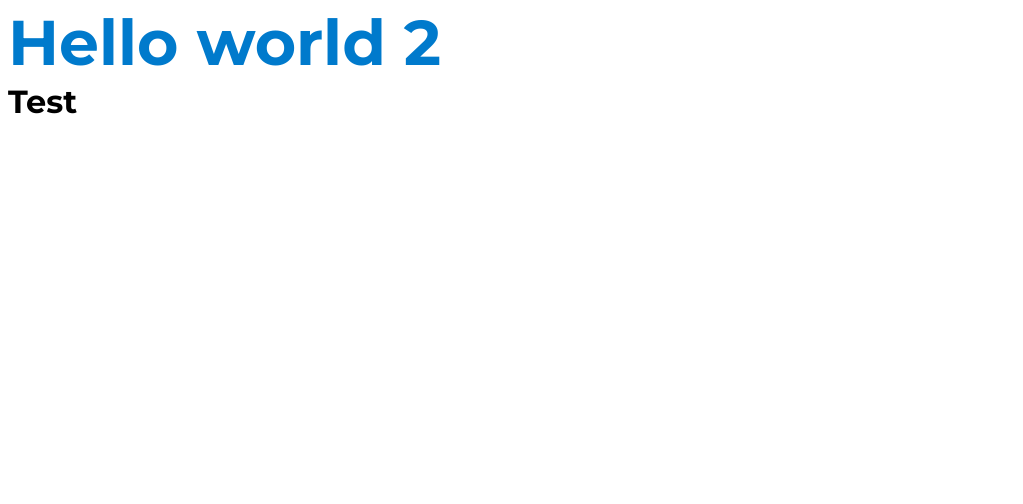
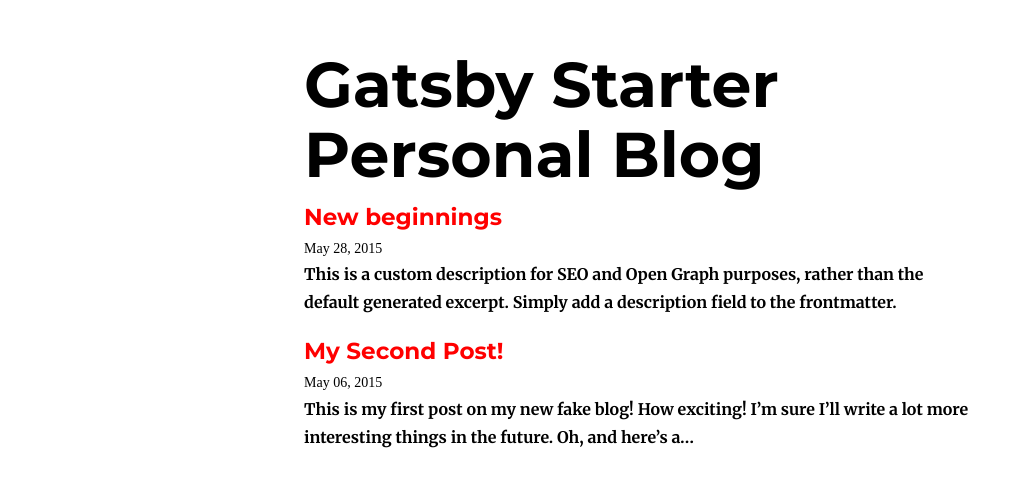
Before and after one commit to 1halfplusminus/gatsby-typescript-dev, a Gatsby site: page / in a window 1280 px wide. Shown: the whole page, without its empty margins (0-1023 px from the left). Built offline with nearby package versions, Linux system fonts and the light colour scheme; Gatsby itself is replaced by a stand-in of ours.

Commit message:
feat - cms

```diff
--- a/gatsby-config.js
+++ b/gatsby-config.js
@@ -36,6 +36,7 @@
         },
       },
     },
+    `gatsby-plugin-netlify-cms`
     // this (optional) plugin enables Progressive Web App + Offline functionality
     // To learn more, visit: https://gatsby.dev/offline
     // `gatsby-plugin-offline`,
--- a/package.json
+++ b/package.json
@@ -12,6 +12,7 @@
     "gatsby": "^2.15.29",
     "gatsby-image": "^2.2.24",
     "gatsby-plugin-manifest": "^2.2.20",
+    "gatsby-plugin-netlify-cms": "^4.1.22",
     "gatsby-plugin-offline": "^3.0.11",
     "gatsby-plugin-react-helmet": "^3.1.10",
     "gatsby-plugin-sharp": "^2.2.28",
@@ -20,6 +21,7 @@
     "gatsby-plugin-web-font-loader": "^1.0.4",
     "gatsby-source-filesystem": "^2.1.29",
     "gatsby-transformer-sharp": "^2.2.20",
+    "netlify-cms-app": "^2.9.7",
     "prop-types": "^15.7.2",
     "react": "^16.10.2",
     "react-dom": "^16.10.2",
--- /dev/null
+++ b/src/components/blogs/blog-list.tsx
@@ -0,0 +1,52 @@
+import React, { PropsWithChildren } from "react";
+import { Box } from "../../theme/box";
+import { Link, Text } from "../../theme/text";
+import { Title2 } from "../../theme/title";
+
+export interface BlogListProps {
+  title: string;
+  subtitle: string;
+  excerpt: string;
+}
+
+const Small = Text.withComponent("small");
+
+export const BlogList = ({ title, subtitle, excerpt }: BlogListProps) => {
+  return (
+    <BlogList.Wrapper>
+      <BlogList.Title title={title} />
+      <BlogList.Subtile title={subtitle} />
+      <BlogList.Text text={excerpt} />
+    </BlogList.Wrapper>
+  );
+};
+
+BlogList.Text = ({ text }) => {
+  return (
+    <Text fontFamily="serif" lineHeight="28px" fontSize="100%">
+      {text}
+    </Text>
+  );
+};
+
+BlogList.Wrapper = ({ children }: PropsWithChildren<{}>) => {
+  return <Box marginBottom={2}>{children}</Box>;
+};
+
+BlogList.Subtile = ({ title }: { title: string }) => {
+  return (
+    <Small lineHeight="22.4px" fontSize={1}>
+      {title}
+    </Small>
+  );
+};
+
+BlogList.Title = ({ title }: { title: string }) => {
+  return (
+    <Title2>
+      <Link lineHeight={1.1} fontSize="1.4427rem" color="main">
+        {title}
+      </Link>
+    </Title2>
+  );
+};
--- /dev/null
+++ b/src/components/page/page-title.tsx
@@ -0,0 +1,14 @@
+import React, { ReactNode } from "react";
+import { Title1 } from "../../theme/title";
+
+export interface PageTitleProps {
+  title: ReactNode;
+}
+
+export const PageTitle = ({ title }: PageTitleProps) => (
+  <header>
+    <Title1 fontFamily="sans-serif"> {title}</Title1>
+  </header>
+);
+
+export default PageTitle;
--- a/src/pages/index.tsx
+++ b/src/pages/index.tsx
@@ -1,13 +1,32 @@
 import React from "react";
+import { BlogList } from "../components/blogs/blog-list";
+import PageTitle from "../components/page/page-title";
 import SEO from "../gatsby/seo";
-import { Title1, Title2 } from "../theme/title";
+import { styled } from "../theme";
+import { Link } from "../theme/text";
+
+const Layout = styled.div`
+  margin-left: auto;
+  margin-right: auto;
+  max-width: 42rem;
+  padding: 2.625rem 1.3125rem;
+`;
 
 const IndexPage = () => (
-  <>
+  <Layout>
     <SEO title="Home" />
-    <Title1>Hello world 2</Title1>
-    <Title2> Test </Title2>
-  </>
+    <PageTitle title={<Link href="/">Gatsby Starter Personal Blog</Link>} />
+    <BlogList
+      excerpt="This is a custom description for SEO and Open Graph purposes, rather than the default generated excerpt. Simply add a description field to the frontmatter."
+      title="New beginnings"
+      subtitle="May 28, 2015"
+    />
+    <BlogList
+      excerpt="This is my first post on my new fake blog! How exciting! I’m sure I’ll write a lot more interesting things in the future. Oh, and here’s a…"
+      title="My Second Post!"
+      subtitle="May 06, 2015"
+    />
+  </Layout>
 );
 
 export default IndexPage;
```
Also changed, not shown: src/components/blogs/blog-page.tsx (added, +18 -0 lines), static/admin/config.yml (added, +15 -0 lines), 1 other file.
